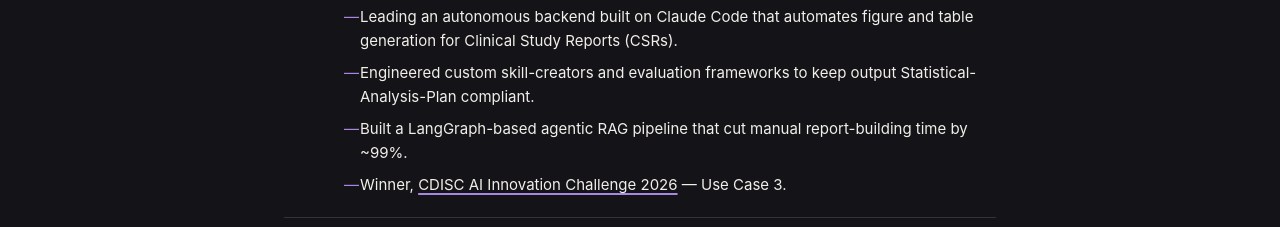
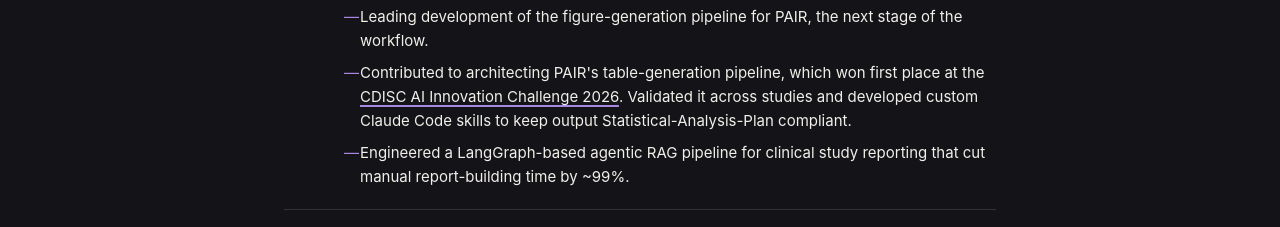
Before and after one commit to nikhilkuppa/nikhilkuppa.github.io, a plain HTML site: page work.html in a window 1280 px wide. Shown: the part 438-665 px from the top of the page. Drawn offline with nearby package versions, Linux system fonts and the light colour scheme.

Commit message:
Update Novartis experience to reflect PAIR work
Co-Authored-By: Claude Sonnet 5.5 <noreply@anthropic.com>

```diff
--- a/work.html
+++ b/work.html
@@ -56,10 +56,9 @@
           </div>
           <div class="entry-sub">Novartis Pharmaceuticals</div>
           <ul>
-            <li>Leading an autonomous backend built on Claude Code that automates figure and table generation for Clinical Study Reports (CSRs).</li>
-            <li>Engineered custom skill-creators and evaluation frameworks to keep output Statistical-Analysis-Plan compliant.</li>
-            <li>Built a LangGraph-based agentic RAG pipeline that cut manual report-building time by ~99%.</li>
-            <li>Winner, <a class="inline" href="https://www.cdisc.org/events/ai-innovation-challenge">CDISC AI Innovation Challenge 2026</a> — Use Case 3.</li>
+            <li>Leading development of the figure-generation pipeline for PAIR, the next stage of the workflow.</li>
+            <li>Contributed to architecting PAIR's table-generation pipeline, which won first place at the <a class="inline" href="https://www.cdisc.org/events/ai-innovation-challenge">CDISC AI Innovation Challenge 2026</a>. Validated it across studies and developed custom Claude Code skills to keep output Statistical-Analysis-Plan compliant.</li>
+            <li>Engineered a LangGraph-based agentic RAG pipeline for clinical study reporting that cut manual report-building time by ~99%.</li>
           </ul>
         </div>
       </div>
```
